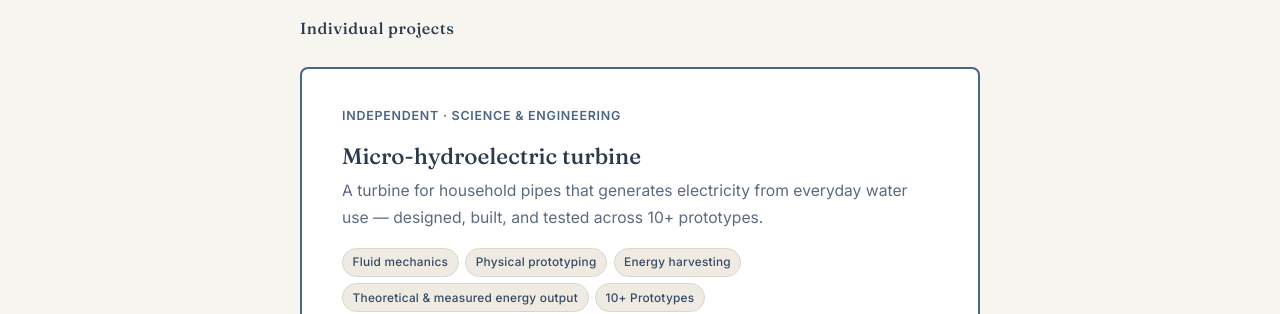
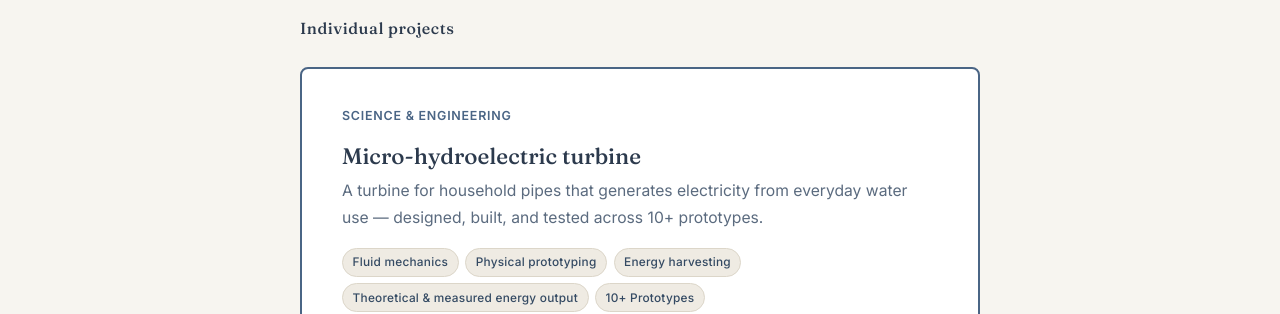
Before and after one commit to cfucile3/Portfolio, a Jekyll site: the page built from projects.html, in a window 1280 px wide and 900 px high. Shown: the part 394-708 px from the top of the window. Built offline with Jekyll 4.4.1, drawn with Linux system fonts in a browser that asks for light colours.

Commit message:
Update projects.html

```diff
--- a/projects.html
+++ b/projects.html
@@ -226,7 +226,7 @@ description: "Engineering projects — orbital mechanics simulation, robotic mot
 
   <!-- TURBINE -->
   <div class="card card-flagship" id="turbine">
-    <div class="card-meta">Independent · Science &amp; engineering</div>
+    <div class="card-meta">Science &amp; engineering</div>
     <h3>Micro-hydroelectric turbine</h3>
     <p class="project-summary">
       A turbine for household pipes that generates electricity from everyday water use — designed, built, and tested across 10+ prototypes.
@@ -266,6 +266,34 @@ description: "Engineering projects — orbital mechanics simulation, robotic mot
       </object>
     </details>
   </div>
+
+<!--
+<div class="card" id="shadow-box">
+    <div class="card-meta">Woodworking</div>
+    <h3>Shadow Box &amp; Frame</h3>
+    <p class="project-summary">
+      A shadow box frame which is backlit to project images from user's favorite book/movie through 3D printed backdrop.
+    </p>
+
+    <div class="tag-row">
+      <span class="tag">Additive Manufacturing</span>
+      <span class="tag">Woodworking</span>
+      <span class="tag">Joinery</span>
+      <span class="tag">Laser Cutting</span>
+      <span class="tag">Design</span>
+    </div>
+
+    <ul class="method-list">
+      <li>Modeled background of shadow box</li>
+      <li>Cut and formed the shadow box frame</li>
+      <li>Assembled the shadow box frame and background</li>
+    </ul>
+
+    <img src="{{ '/images/shadow_box.png' | relative_url }}"
+         alt="photo of shadow box"
+         style="margin: 1.25rem 0;" />
+  </div>
+  -->
 
   <!-- ──────────────────────────────────────────────────────── -->
   <p class="project-section-label"><span>Course projects</span></p>
```
